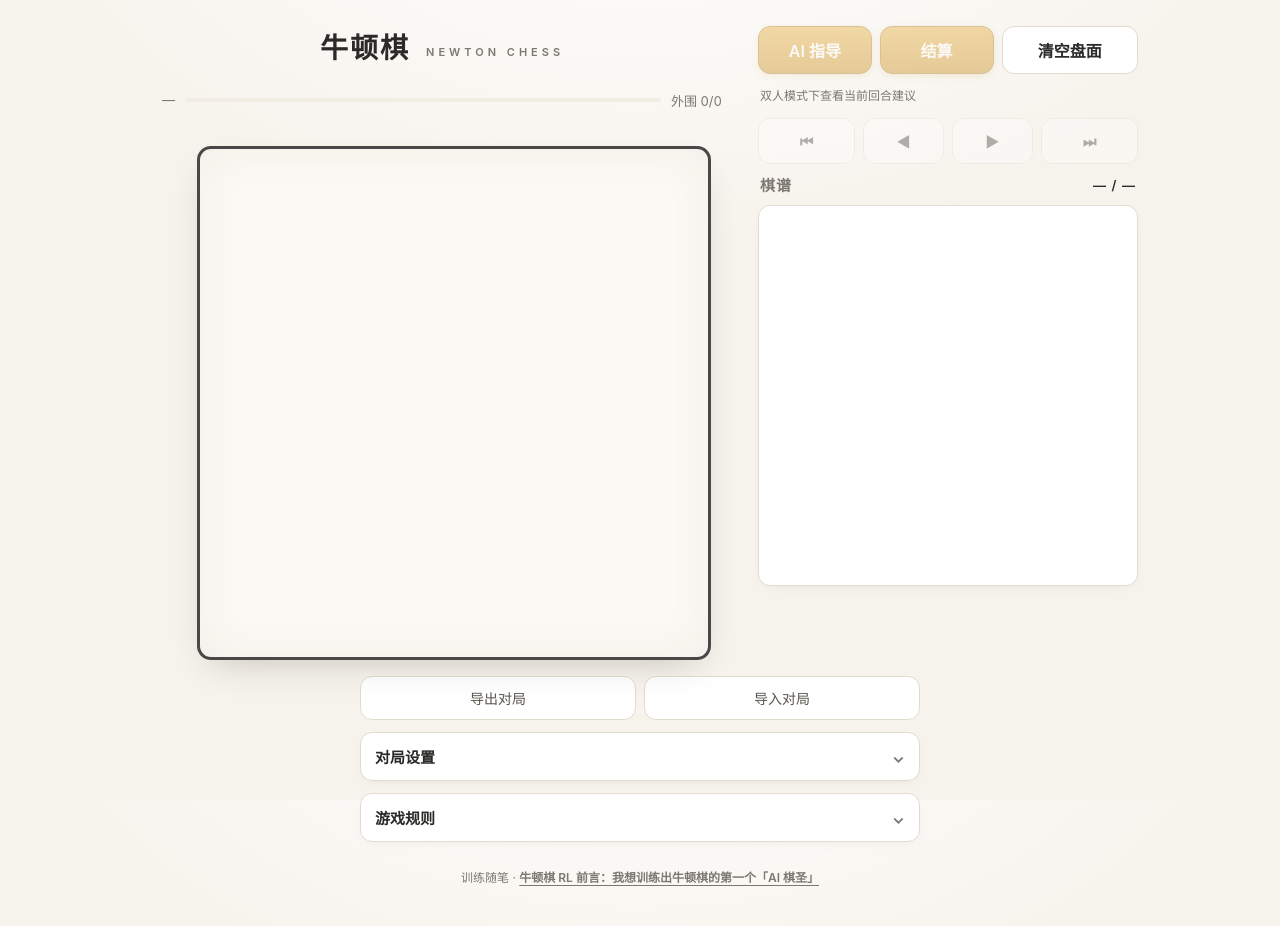
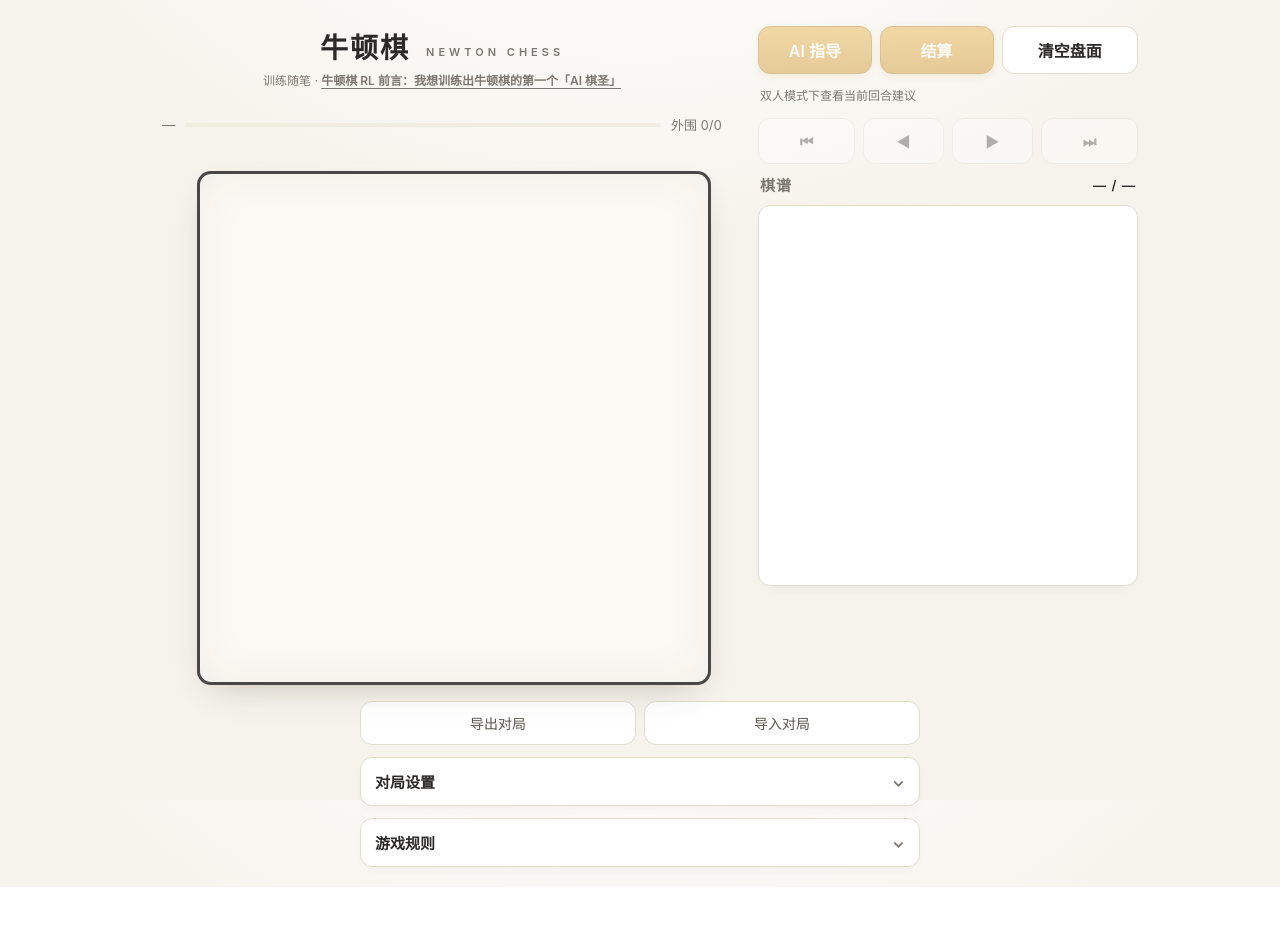
Before and after one commit to spdc-elm/newton-chess-RL, a website: page newton-force.template.html in a window 1280 px wide. After the commit the page ends 887 px from the top, so only its background shows below. Drawn offline with Linux system fonts and the light colour scheme.

Commit message:
Move the origin essay link under the title.

```diff
--- a/newton-force.template.html
+++ b/newton-force.template.html
@@ -440,12 +440,11 @@ ol.rules b{color:var(--text);}
 
 /* ---------- 出处 ---------- */
 .site-credit{
-  width:min(100%,560px);
+  margin:6px 0 0;
   text-align:center;
   font-size:12px;
   color:var(--muted);
-  padding:2px 2px 10px;
-  line-height:1.6;
+  line-height:1.55;
 }
 .site-credit a{
   color:var(--muted);
@@ -460,7 +459,10 @@ ol.rules b{color:var(--text);}
 <body>
 <main class="game-shell">
   <section class="board-column">
-    <header><h1>牛顿棋 <span>NEWTON CHESS</span></h1></header>
+    <header>
+      <h1>牛顿棋 <span>NEWTON CHESS</span></h1>
+      <p class="site-credit">训练随笔 · <a href="https://mp.weixin.qq.com/s/MGVLSvDBtmHnKB4bPZsgeg" target="_blank" rel="noopener noreferrer">牛顿棋 RL 前言：我想训练出牛顿棋的第一个「AI 棋圣」</a></p>
+    </header>
 
     <div id="scorebar"></div>
     <div id="statusrow">
@@ -551,8 +553,6 @@ ol.rules b{color:var(--text);}
       </ol>
     </div>
   </details>
-
-  <p class="site-credit">训练随笔 · <a href="https://mp.weixin.qq.com/s/MGVLSvDBtmHnKB4bPZsgeg" target="_blank" rel="noopener noreferrer">牛顿棋 RL 前言：我想训练出牛顿棋的第一个「AI 棋圣」</a></p>
   </section>
 </main>
 
```
